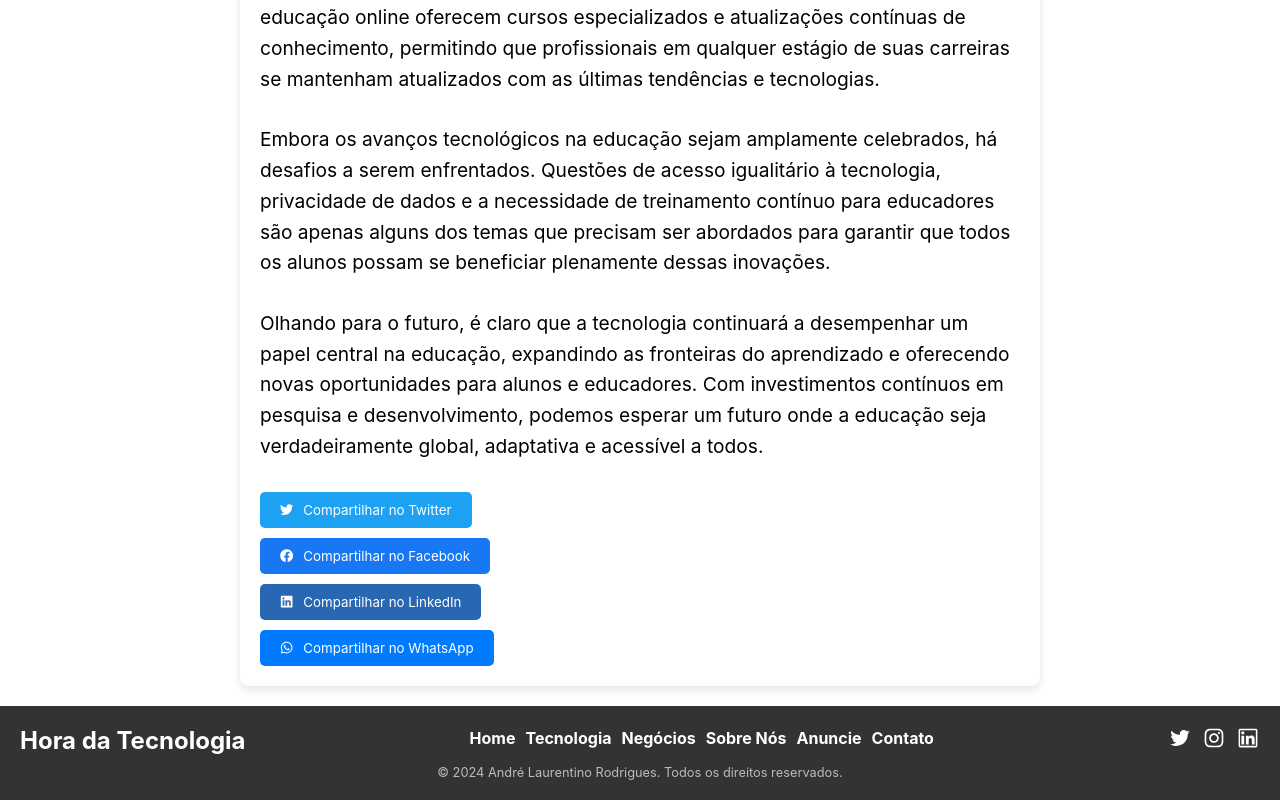
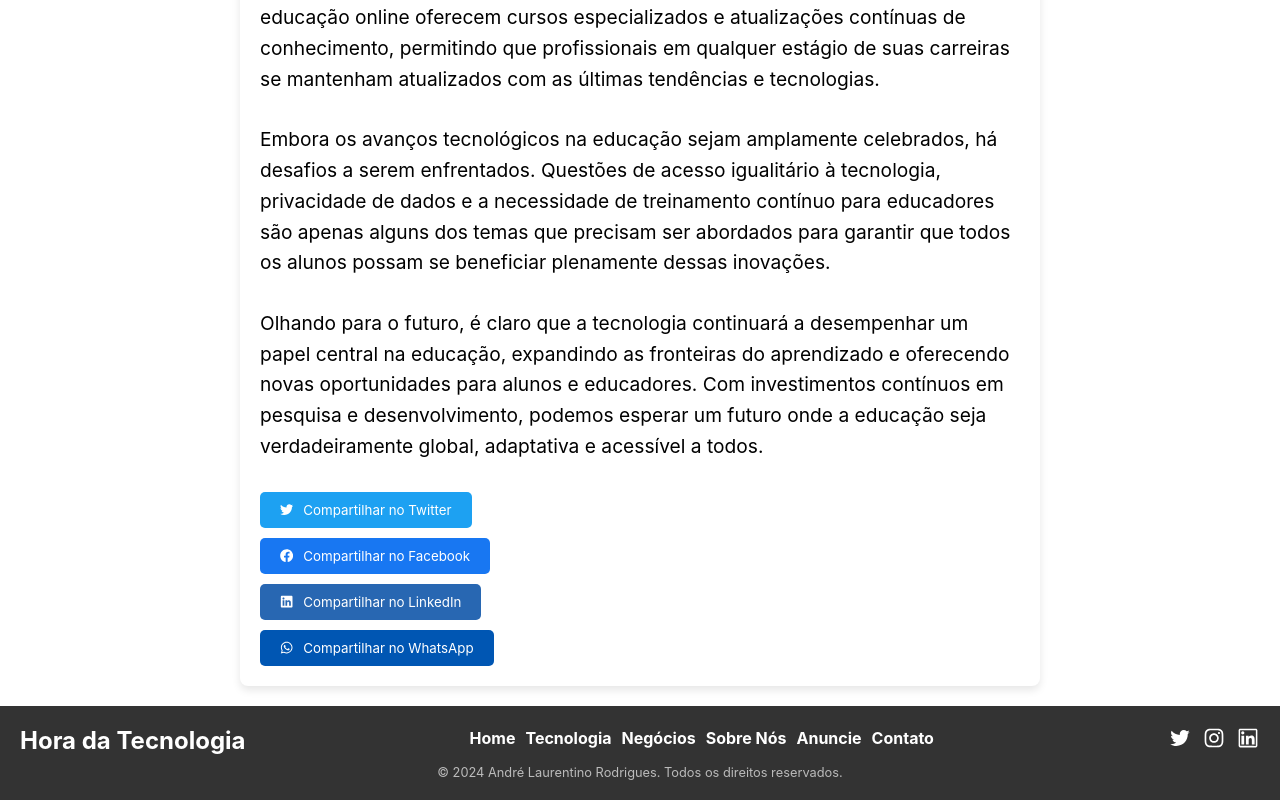
Before and after one commit to Andre-Rodrigues-Dev-Web/hora_da_tecnologia, a React (Create React App) app in the folder hora-da-tecnologia/: page /post/1 in a window 1280 px wide. Shown: the part 1580-2380 px from the top of the page. Built offline with nearby package versions, Linux system fonts and the light colour scheme.

Commit message:
fix: ajustes de cores dos botões

```diff
--- a/hora-da-tecnologia/src/Views/Post/style.js
+++ b/hora-da-tecnologia/src/Views/Post/style.js
@@ -4,6 +4,7 @@ import styled from "styled-components";
 const twitterColor = "#1da1f2";
 const facebookColor = "#1877f2";
 const linkedinColor = "#2867B2";
+const whatsappColor = "#0056b3";
 
 export const PostWrapper = styled.div`
   padding: 20px;
@@ -37,6 +38,8 @@ export const ShareButton = styled.button`
         return facebookColor;
       case "linkedin":
         return linkedinColor;
+      case "whatsapp":
+        return whatsappColor;
       default:
         return "#007bff";
     }
@@ -66,7 +69,7 @@ export const ShareButton = styled.button`
         case "whatsapp":
           return "#04BF45";
         default:
-          return "#0056b3";
+          return "#03A63C";
       }
     }};
   }
```
